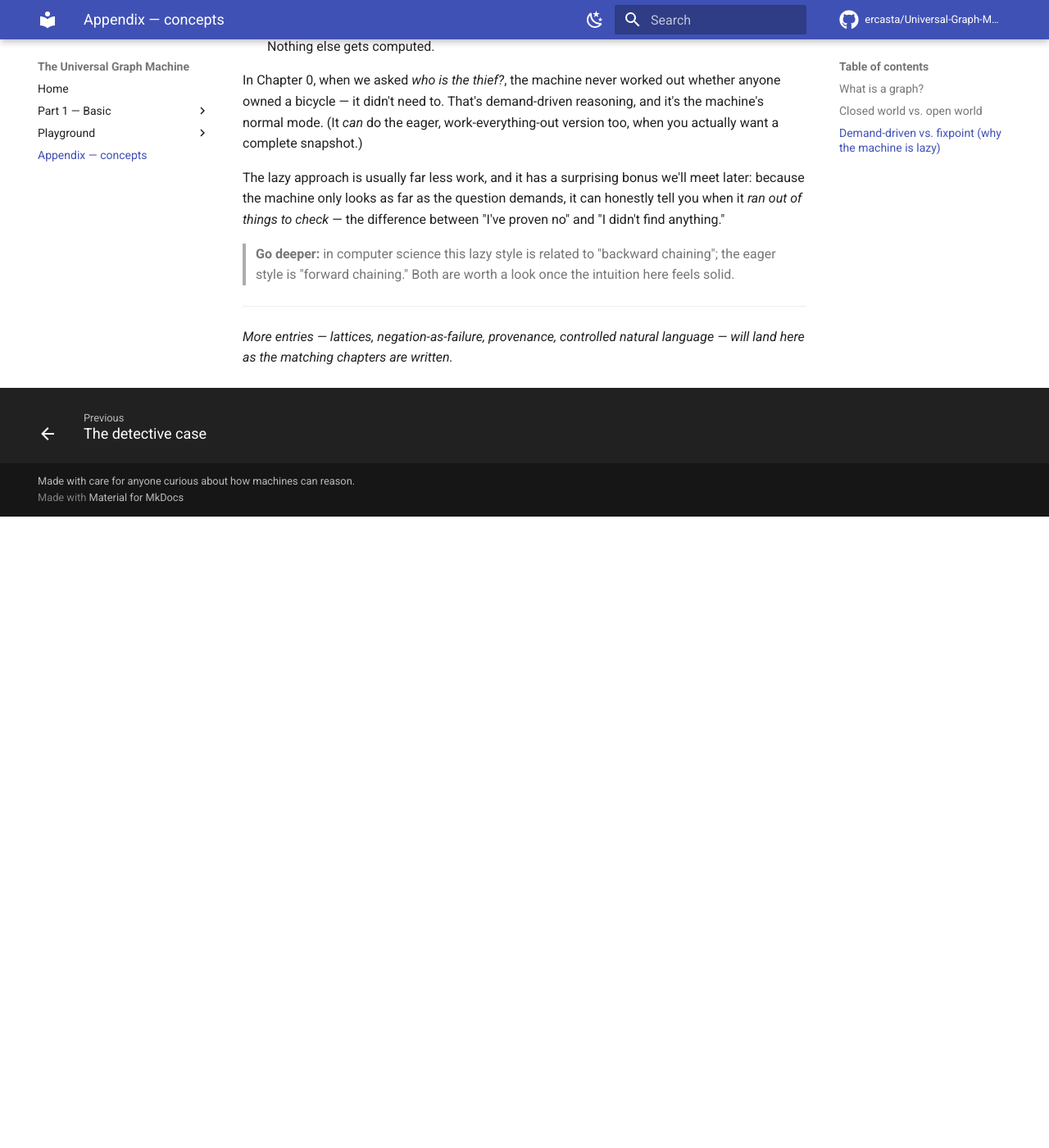
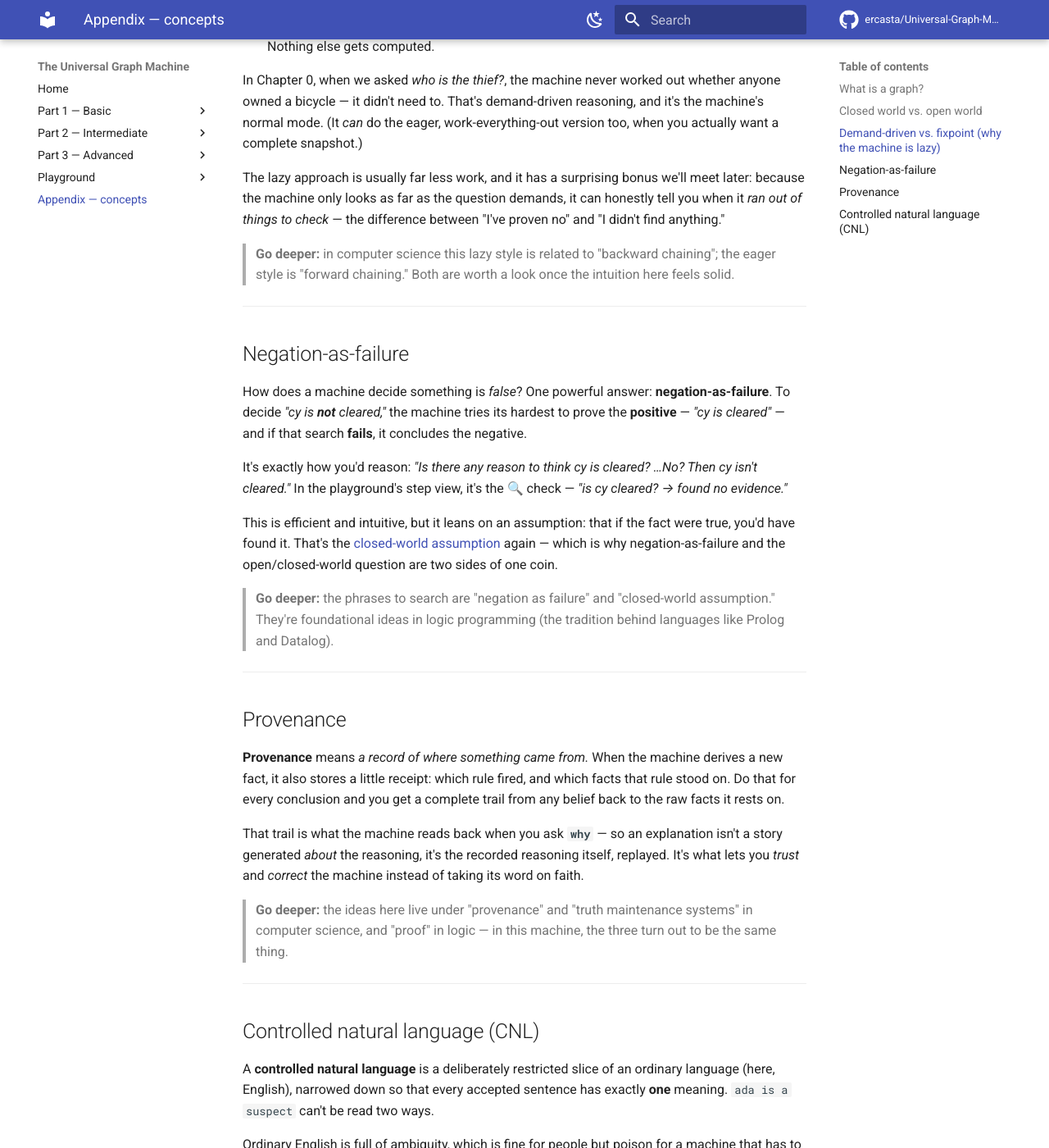
Before and after one commit to ercasta/Universal-Graph-Machine, an MkDocs documentation site: the page built from book/docs/appendix/index.md, in a window 1280 px wide and 1400 px high, scrolled down 1709 px. Shown: the whole window at 82% size. Built offline with MkDocs 1.6.1 and Material for MkDocs 9.7.7, drawn with Linux system fonts in a browser that asks for light colours; comment, search, counter and statistics services are not loaded; before the commit the page ends 2339 px from its top, so only the background shows below that; some of the changed text lies outside the part shown.

Commit message:
tutorial

```diff
--- a/book/docs/appendix/index.md
+++ b/book/docs/appendix/index.md
@@ -91,5 +91,62 @@ between "I've proven no" and "I didn't find anything."
 
 ---
 
-*More entries — lattices, negation-as-failure, provenance, controlled natural
-language — will land here as the matching chapters are written.*
+## Negation-as-failure
+
+How does a machine decide something is *false*? One powerful answer:
+**negation-as-failure**. To decide *"cy is **not** cleared,"* the machine tries
+its hardest to prove the **positive** — *"cy is cleared"* — and if that search
+**fails**, it concludes the negative.
+
+It's exactly how you'd reason: *"Is there any reason to think cy is cleared? …No?
+Then cy isn't cleared."* In the playground's step view, it's the 🔍 check —
+*"is cy cleared? → found no evidence."*
+
+This is efficient and intuitive, but it leans on an assumption: that if the fact
+were true, you'd have found it. That's the [closed-world
+assumption](#closed-world-vs-open-world) again — which is why negation-as-failure
+and the open/closed-world question are two sides of one coin.
+
+> **Go deeper:** the phrases to search are "negation as failure" and "closed-world
+> assumption." They're foundational ideas in logic programming (the tradition
+> behind languages like Prolog and Datalog).
+
+---
+
+## Provenance
+
+**Provenance** means *a record of where something came from.* When the machine
+derives a new fact, it also stores a little receipt: which rule fired, and which
+facts that rule stood on. Do that for every conclusion and you get a complete
+trail from any belief back to the raw facts it rests on.
+
+That trail is what the machine reads back when you ask **`why`** — so an
+explanation isn't a story generated *about* the reasoning, it's the recorded
+reasoning itself, replayed. It's what lets you *trust* and *correct* the machine
+instead of taking its word on faith.
+
+> **Go deeper:** the ideas here live under "provenance" and "truth maintenance
+> systems" in computer science, and "proof" in logic — in this machine, the three
+> turn out to be the same thing.
+
+---
+
+## Controlled natural language (CNL)
+
+A **controlled natural language** is a deliberately restricted slice of an
+ordinary language (here, English), narrowed down so that every accepted sentence
+has exactly **one** meaning. `ada is a suspect` can't be read two ways.
+
+Ordinary English is full of ambiguity, which is fine for people but poison for a
+machine that has to reason precisely. A CNL keeps the friendly, readable feel of
+English while removing the guesswork — and, importantly, it tells you when you've
+written something outside its rules rather than misinterpreting you (a property
+called *habitability*).
+
+> **Go deeper:** look up "controlled natural language" and, for the specific
+> tradition UGM draws on, "Attempto Controlled English (ACE)."
+
+---
+
+*This appendix grows with the book. Spotted a concept you'd like explained here?
+The project lives on [GitHub](https://github.com/ercasta/Universal-Graph-Machine).*
--- a/book/mkdocs.yml
+++ b/book/mkdocs.yml
@@ -3,7 +3,9 @@ site_description: A machine that reasons — and can always show its work. A tut
 site_url: https://ercasta.github.io/Universal-Graph-Machine/
 repo_url: https://github.com/ercasta/Universal-Graph-Machine
 repo_name: ercasta/Universal-Graph-Machine
-copyright: Made with care for anyone curious about how machines can reason.
+copyright: >
+  Made with care for anyone curious about how machines can reason ·
+  <a href="https://github.com/ercasta/Universal-Graph-Machine">View the project on GitHub</a>
 
 # Simpler, deterministic paths (playground/detective.html) so the live pages
 # can reference the Pyodide wheel with a plain relative URL.
@@ -69,6 +71,16 @@ nav:
       - "2 · Telling the machine facts": basic/02-facts.md
       - "3 · Asking questions": basic/03-questions.md
       - "4 · Rules: the word \"when\"": basic/04-rules.md
+  - "Part 2 — Intermediate":
+      - "5 · \"No\" and \"I don't know\"": intermediate/05-no-and-unknown.md
+      - "6 · Only chase what you need": intermediate/06-only-what-you-need.md
+      - "7 · Talking to the machine": intermediate/07-controlled-language.md
+      - "8 · Because…": intermediate/08-because.md
+  - "Part 3 — Advanced":
+      - "9 · Supposing": advanced/09-supposing.md
+      - "10 · Same name, same person?": advanced/10-identity.md
+      - "11 · Gathering evidence": advanced/11-gathering-evidence.md
+      - "12 · The machine underneath": advanced/12-the-machine-underneath.md
   - "Playground":
       - "The detective case": playground/detective.md
   - "Appendix — concepts": appendix/index.md
```
Also changed, not shown: book/docs/advanced/10-identity.md (added, +88 -0 lines), book/docs/advanced/11-gathering-evidence.md (added, +81 -0 lines), book/docs/advanced/12-the-machine-underneath.md (added, +103 -0 lines), book/docs/basic/04-rules.md (+3 -2 lines), book/docs/index.md (+6 -6 lines), book/docs/playground/detective.md (+10 -3 lines).
